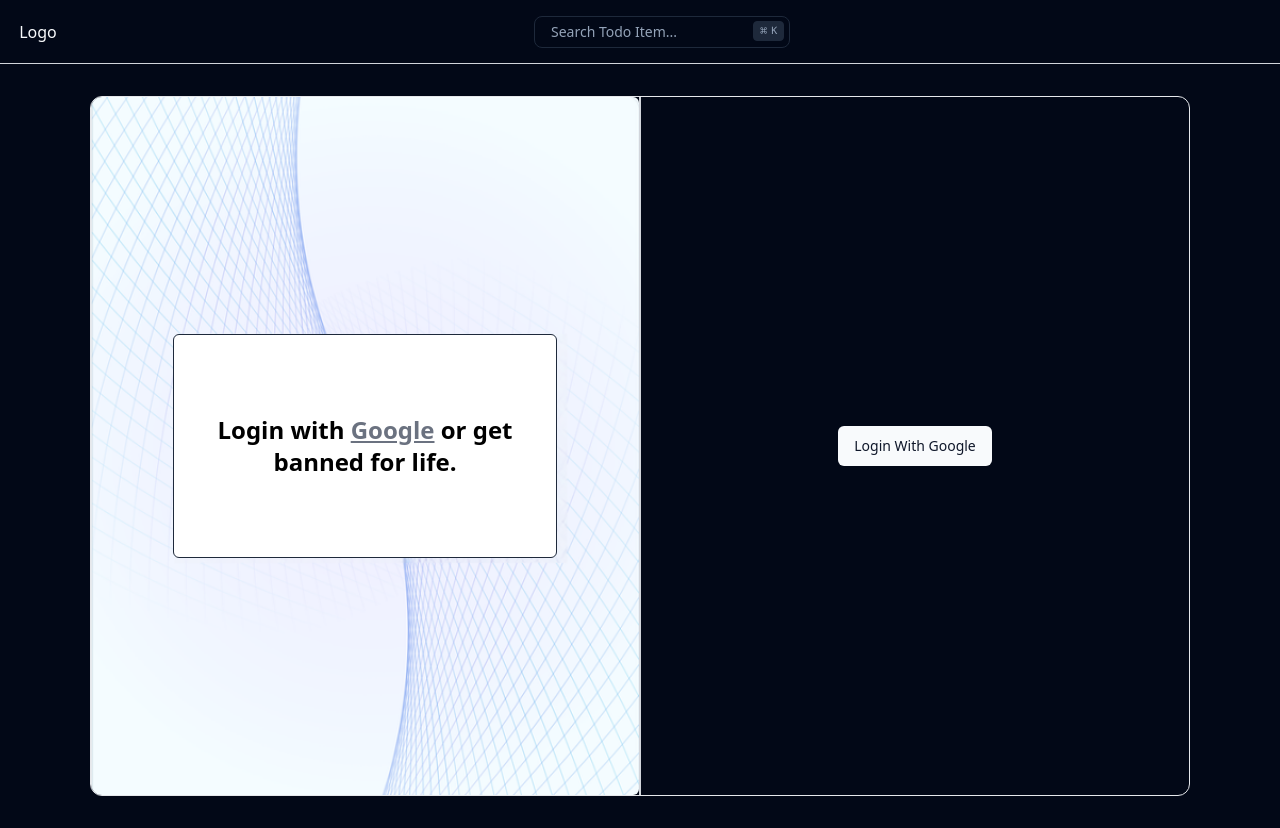
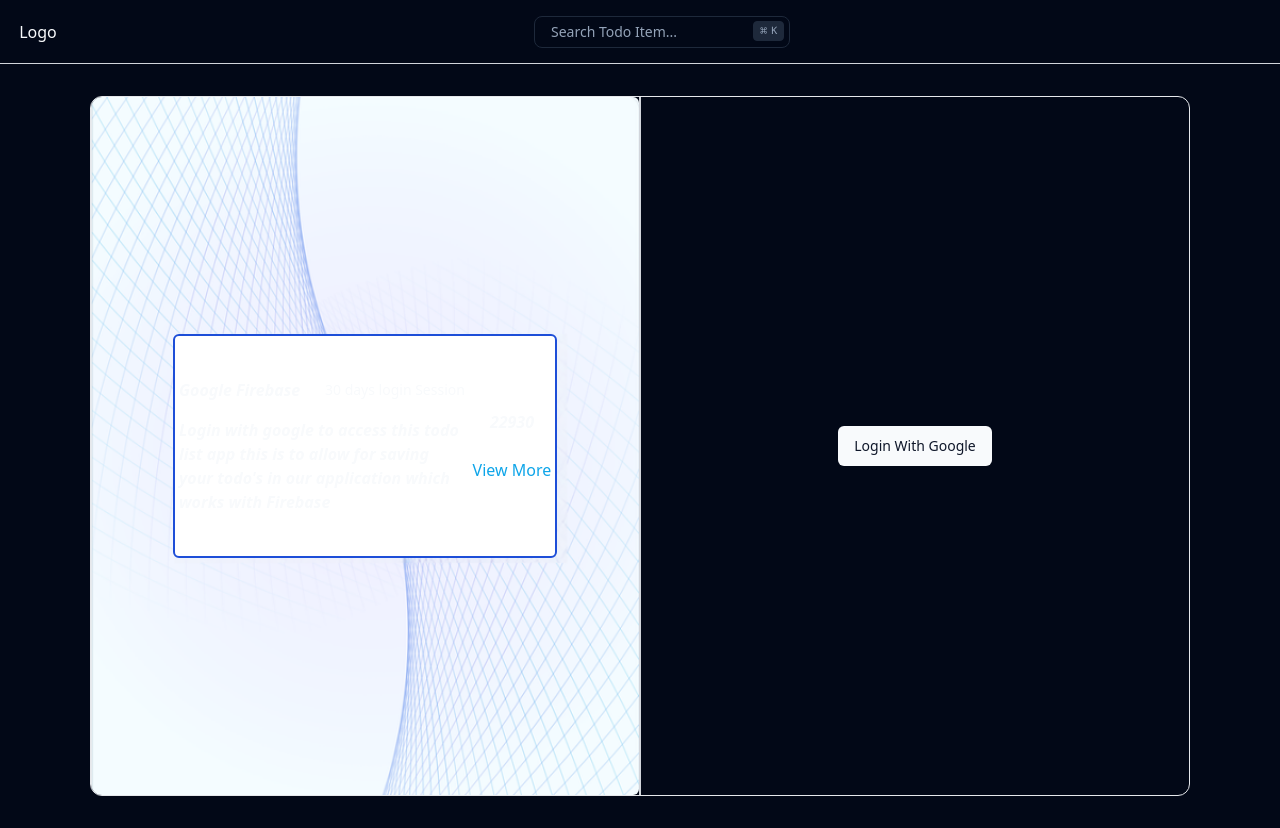
Before and after one commit to devalentineomonya/React-Js-TodoList-App-With-Firebase, a React (Vite) app: page / in a window 1280 px wide. Built offline with nearby package versions, Linux system fonts and the light colour scheme.

Commit message:
Added login page

```diff
--- a/src/components/MainComponents/Loginpage/LoginPageImage.jsx
+++ b/src/components/MainComponents/Loginpage/LoginPageImage.jsx
@@ -10,10 +10,30 @@ const LoginPageImage = () => {
         backgroundSize: "cover",
       }}
     >
-      <div className="h-56 w-96 bg-white border rounded-md flex justify-center items-center">
-        <h1 className="font-semibold text-2xl text-black">
-          Login with <span className="text-gray-500  underline">Google</span> or get banned for life.
-        </h1>
+      <div className="h-56 w-96 border-blue-700 bg-white border-2 rounded-md flex justify-center items-center">
+        <div className="flex flex-row w-full">
+          <div className="flex justify-between w-full flex-col px-1">
+            <div className="flex justify-between items-center w-full mb-4">
+              <span className="text-md font-bold italic">Google Firebase</span>
+              <span className="text-sm font-thin">30 days login Session</span>
+            </div>
+            <div className="text-md italic font-semibold text-start">
+              <p>
+                Login with google to access this todo list app this is to allow
+                for saving your todo's in our application which works with
+                Firebase
+              </p>
+            </div>
+          </div>
+          <div className="w-28 flex justify-center  items-center flex-col">
+            <div>
+                <h2 className="text-md font-bold italic">22930</h2>
+            </div>
+            <div className="mt-6 text-sky-500">
+                View More
+            </div>
+          </div>
+        </div>
       </div>
     </div>
   );
```
